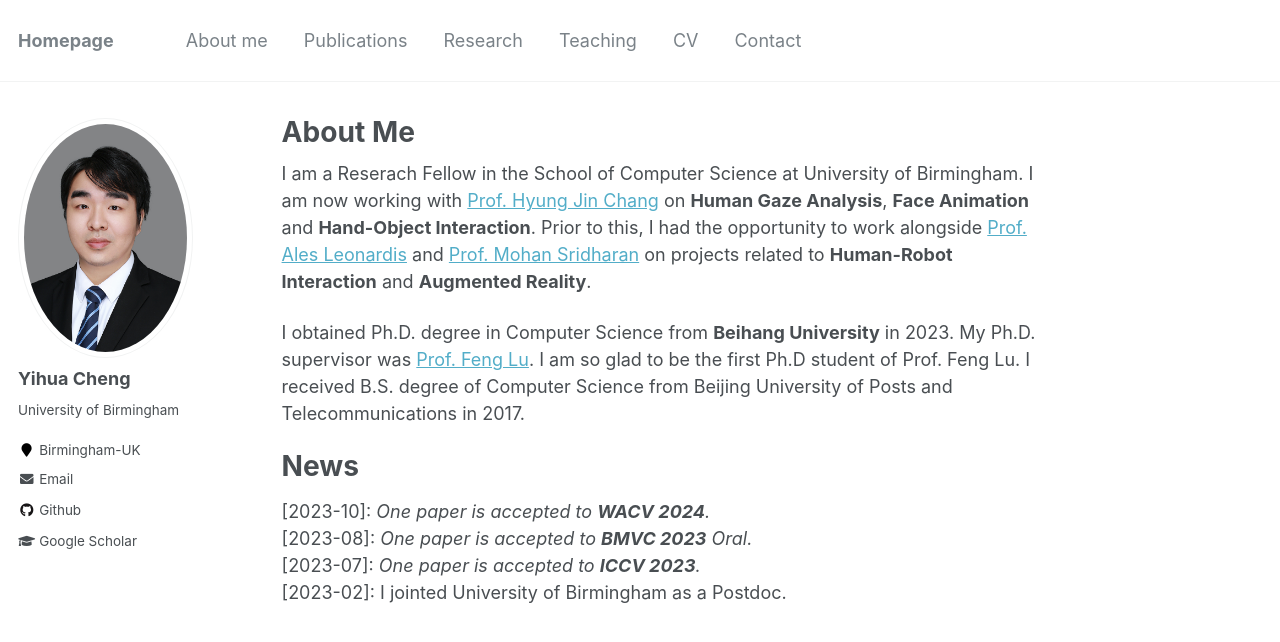
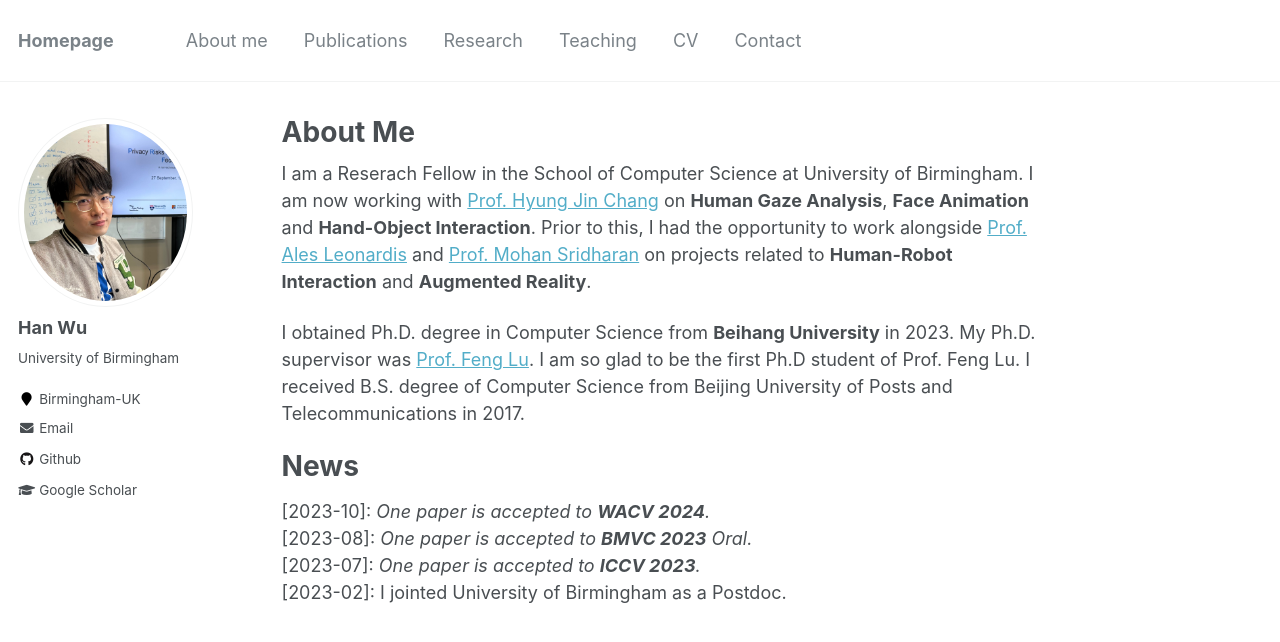
Before and after one commit to woohan/woohan.github.io, a Jekyll site: the page built from _pages/about.md, in a window 1280 px wide. Shown: the top 642 px of the page. Built offline with Jekyll 4.4.1, drawn with Linux system fonts in a browser that asks for light colours.

Commit message:
names and photo

```diff
--- a/_config.yml
+++ b/_config.yml
@@ -9,9 +9,9 @@
 locale                   : "en-US"
 title                    : "Homepage"
 title_separator          : "-"
-name                     : &name "Yihua Cheng"
+name                     : &name "Han Wu"
 description              : &description "personal description"
-url                      : https://yihua.zone/ # the base hostname & protocol for your site e.g. "https://mmistakes.github.io"
+url                      : https://woohan.github.io/ # the base hostname & protocol for your site e.g. "https://mmistakes.github.io"
 baseurl                  : "" # the subpath of your site, e.g. "/blog"
 repository               : "academicpages/academicpages.github.io"
 teaser                   :  # filename of teaser fallback teaser image placed in /images/, .e.g. "500x300.png"
@@ -80,14 +80,14 @@ analytics:
 
 # Site Author
 author:
-  name             : "Yihua Cheng"
-  avatar           : "yihua.png"
+  name             : "Han Wu"
+  avatar           : "hanwu.JPG"
   bio              : "University of Birmingham"
   location         : "Birmingham-UK"
   employer         :
   pubmed           :
-  googlescholar    : "http://scholar.google.com.hk/citations?user=cGn8lUAAAAAJ"
-  email            : y.cheng.2@bham.ac.uk
+  googlescholar    : "https://scholar.google.de/citations?user=V3rj4hQAAAAJ&hl=en"
+  email            : h.wu.6@bham.ac.uk
   researchgate     :
   uri              :
   bitbucket        :
@@ -96,7 +96,7 @@ author:
   flickr           :
   facebook         :
   foursquare       :
-  github           : yihuacheng
+  github           : woohan
   google_plus      :
   keybase          :
   instagram        :
```
Also changed, not shown: images/hanwu.JPG (added).
